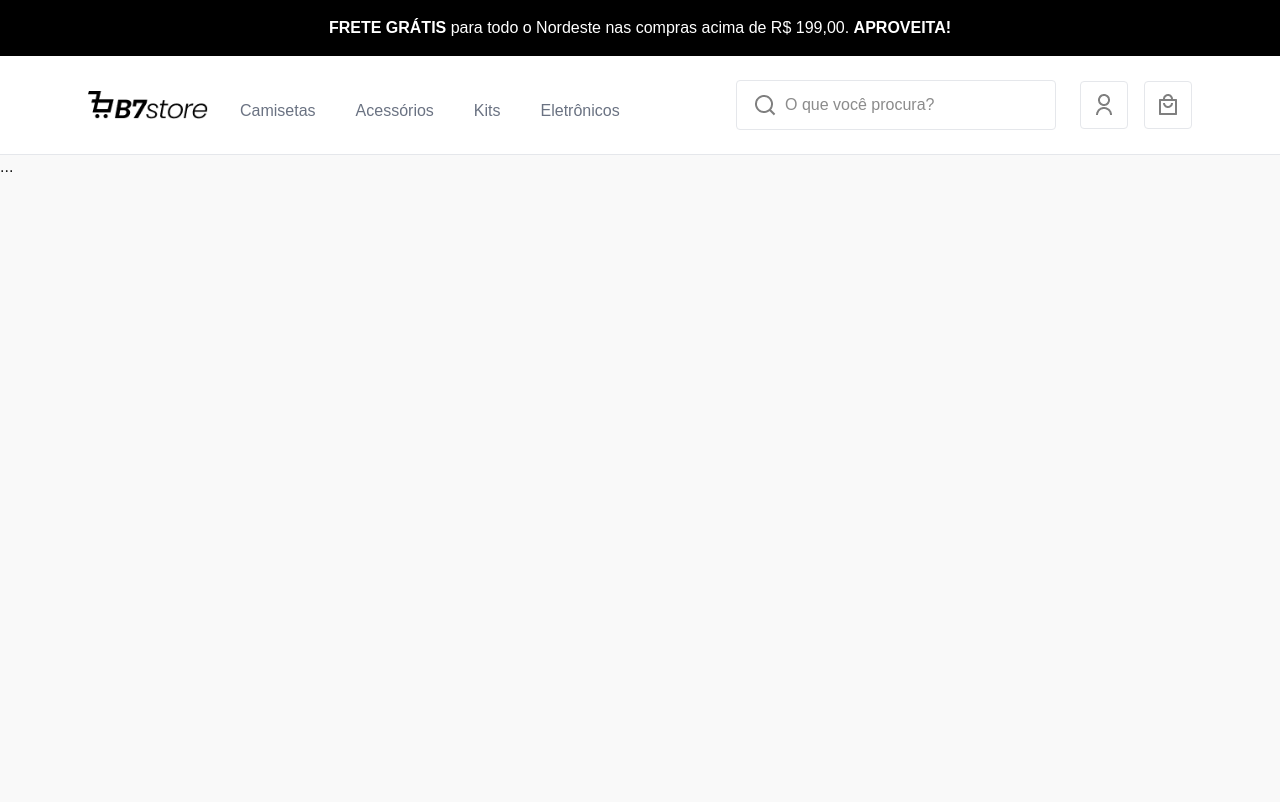
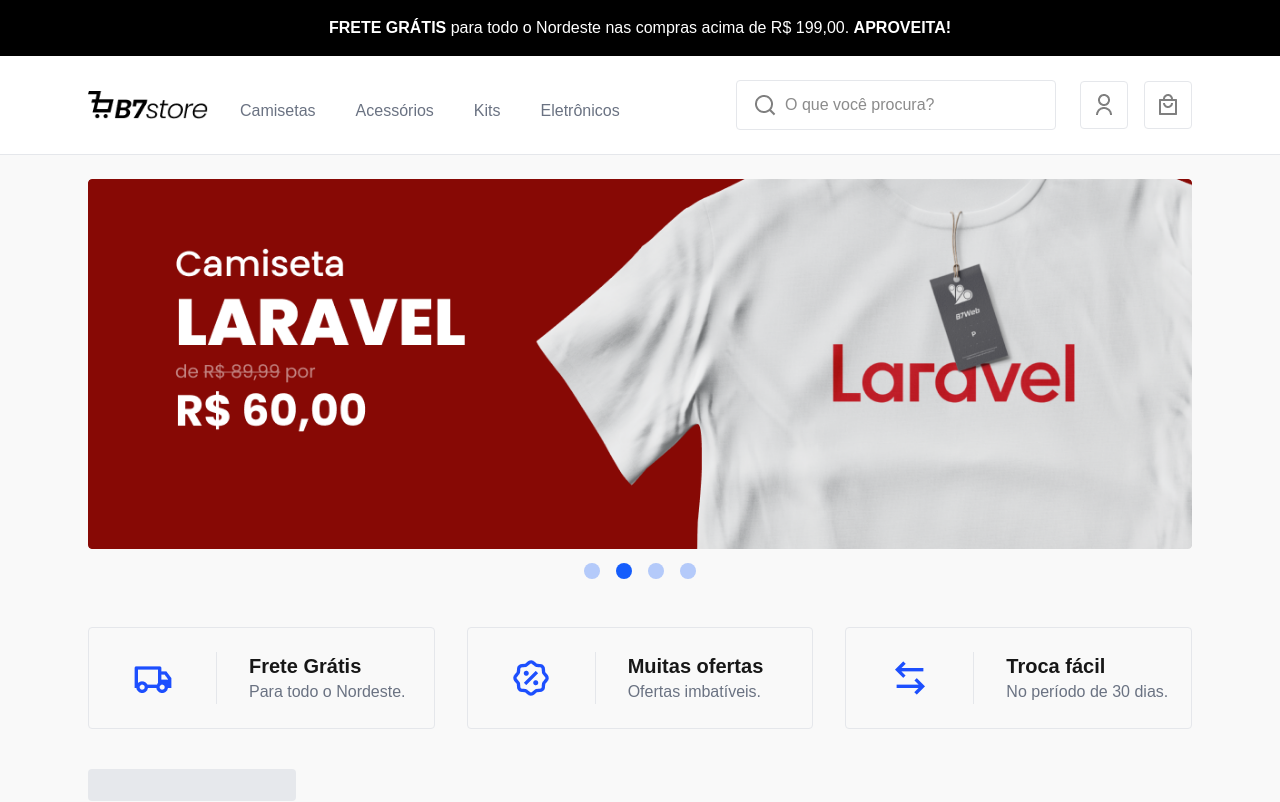
Before and after one commit to LucasAlvaresA/b7store, a Next.js app: page / in a window 1280 px wide. Shown: the top 802 px of the page. Built offline with nearby package versions, Linux system fonts and the light colour scheme.

Commit message:
feat: create banners, infoCards and productListSkeleton components

```diff
--- a/src/app/(website)/layout.tsx
+++ b/src/app/(website)/layout.tsx
@@ -8,7 +8,7 @@ export default function WebsiteLayout({
     return (
         <div>
             <Header />
-            {children}
+            <main className="w-full max-w-6xl mx-auto p-6">{children}</main>
         </div>
     );
 }
--- a/src/app/(website)/page.tsx
+++ b/src/app/(website)/page.tsx
@@ -1,3 +1,15 @@
+import { Banners } from "@/components/home/banners";
+import { InfoCards } from "@/components/home/infoCards";
+import { ProductListSkeleton } from "@/components/home/productListSkeleton";
+import { data } from "@/data";
+
 export default function Page() {
-    return <div>...</div>;
+    return (
+        <div>
+            <Banners list={data.banners} />
+            <InfoCards />
+            <ProductListSkeleton />
+            <ProductListSkeleton />
+        </div>
+    );
 }
--- /dev/null
+++ b/src/components/home/banners.tsx
@@ -0,0 +1,70 @@
+"use client";
+
+import { Banner } from "@/types/banner";
+import Image from "next/image";
+import Link from "next/link";
+import { useEffect, useState } from "react";
+
+type Props = {
+    list: Banner[];
+};
+
+let bannerTimer: NodeJS.Timeout;
+let bannerTime = 3000;
+
+export const Banners = ({ list }: Props) => {
+    const [currentImage, setCurrentImage] = useState(0);
+
+    const nextImage = () => {
+        setCurrentImage((currentImage) => {
+            if (currentImage + 1 >= list.length) {
+                return 0;
+            } else {
+                return currentImage + 1;
+            }
+        });
+    };
+
+    const handleBannerClick = (index: number) => {
+        setCurrentImage(index);
+        clearInterval(bannerTimer);
+    };
+
+    useEffect(() => {
+        bannerTimer = setInterval(nextImage, bannerTime);
+        return () => clearInterval(bannerTimer);
+    }, []);
+
+    return (
+        <div>
+            <div className="relative aspect-[3/1]">
+                {list.map((banner, index) => (
+                    <Link
+                        key={index}
+                        href={banner.link}
+                        className="transition-all absolute inset-0"
+                        style={{ opacity: currentImage === index ? 1 : 0 }}
+                    >
+                        <Image
+                            src={banner.img}
+                            alt=""
+                            width={1200}
+                            height={400}
+                            className="rounded-sm"
+                        />
+                    </Link>
+                ))}
+            </div>
+            <div className="mt-4 flex justify-center gap-4">
+                {list.map((banner, index) => (
+                    <div
+                        key={index}
+                        className="size-4 bg-blue-600 rounded-full cursor-pointer"
+                        style={{ opacity: currentImage === index ? 1 : 0.3 }}
+                        onClick={() => handleBannerClick(index)}
+                    ></div>
+                ))}
+            </div>
+        </div>
+    );
+};
--- /dev/null
+++ b/src/components/home/infoCards.tsx
@@ -0,0 +1,50 @@
+import Image from "next/image";
+
+export const InfoCards = () => {
+    return (
+        <div className="flex flex-col md:flex-row gap-4 md:gap-8 mt-6 md:mt-12">
+            <div className="flex flex-1 py-6 border border-gray-200 rounded-sm">
+                <div className="w-32 border-r border-gray-200 flex justify-center items-center">
+                    <Image
+                        src={"/assets/ui/truck-line.png"}
+                        alt=""
+                        width={40}
+                        height={40}
+                    />
+                </div>
+                <div className="flex-1 pl-8">
+                    <div className="font-bold text-xl">Frete Grátis</div>
+                    <div className="text-gray-500">Para todo o Nordeste.</div>
+                </div>
+            </div>
+            <div className="flex flex-1 py-6 border border-gray-200 rounded-sm">
+                <div className="w-32 border-r border-gray-200 flex justify-center items-center">
+                    <Image
+                        src={"/assets/ui/discount-percent-line.png"}
+                        alt=""
+                        width={40}
+                        height={40}
+                    />
+                </div>
+                <div className="flex-1 pl-8">
+                    <div className="font-bold text-xl">Muitas ofertas</div>
+                    <div className="text-gray-500">Ofertas imbatíveis.</div>
+                </div>
+            </div>
+            <div className="flex flex-1 py-6 border border-gray-200 rounded-sm">
+                <div className="w-32 border-r border-gray-200 flex justify-center items-center">
+                    <Image
+                        src={"/assets/ui/arrow-left-right-line.png"}
+                        alt=""
+                        width={40}
+                        height={40}
+                    />
+                </div>
+                <div className="flex-1 pl-8">
+                    <div className="font-bold text-xl">Troca fácil</div>
+                    <div className="text-gray-500">No período de 30 dias.</div>
+                </div>
+            </div>
+        </div>
+    );
+};
--- /dev/null
+++ b/src/components/home/productListSkeleton.tsx
@@ -0,0 +1,14 @@
+export const ProductListSkeleton = () => {
+    return (
+        <div className="mt-10">
+            <div className="bg-gray-200 rounded w-52 h-8 mb-3 mx-auto md:mx-0 animate-pulse"></div>
+            <div className="bg-gray-200 rounded w-64 h-5 mx-auto md:mx-0 animate-pulse "></div>
+            <div className="grid grid-cols-1 md:grid-cols-4 gap-8 mt-9">
+                <div className="bg-gray-200 h-80 rounded animate-pulse"></div>
+                <div className="bg-gray-200 h-80 rounded animate-pulse"></div>
+                <div className="bg-gray-200 h-80 rounded animate-pulse"></div>
+                <div className="bg-gray-200 h-80 rounded animate-pulse"></div>
+            </div>
+        </div>
+    );
+};
--- /dev/null
+++ b/src/data.ts
@@ -0,0 +1,20 @@
+export const data = {
+    banners: [
+        {
+            img: "/assets/banners/banner-1.png",
+            link: "",
+        },
+        {
+            img: "/assets/banners/banner-2.png",
+            link: "",
+        },
+        {
+            img: "/assets/banners/banner-3.png",
+            link: "",
+        },
+        {
+            img: "/assets/banners/banner-4.png",
+            link: "",
+        },
+    ],
+};
--- /dev/null
+++ b/src/types/banner.ts
@@ -0,0 +1,4 @@
+export type Banner = {
+    img: string;
+    link: string;
+};
```
